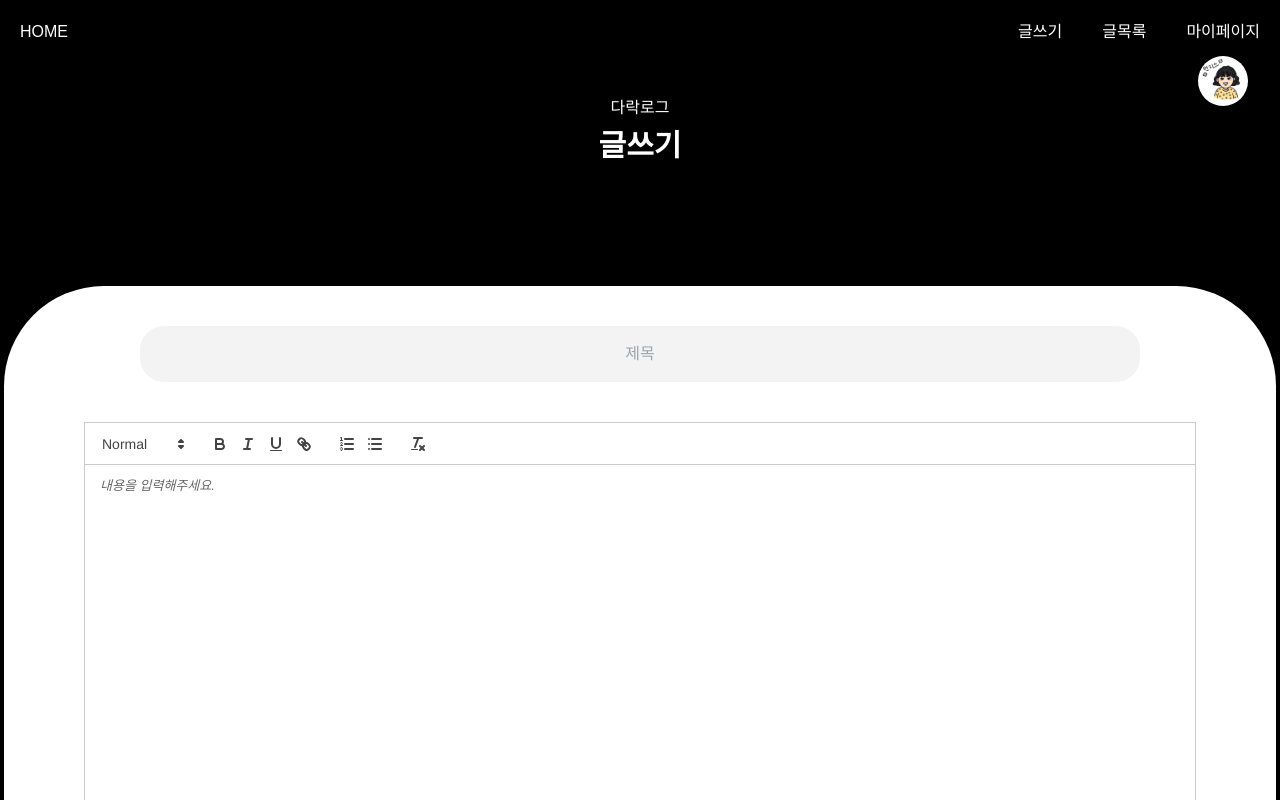
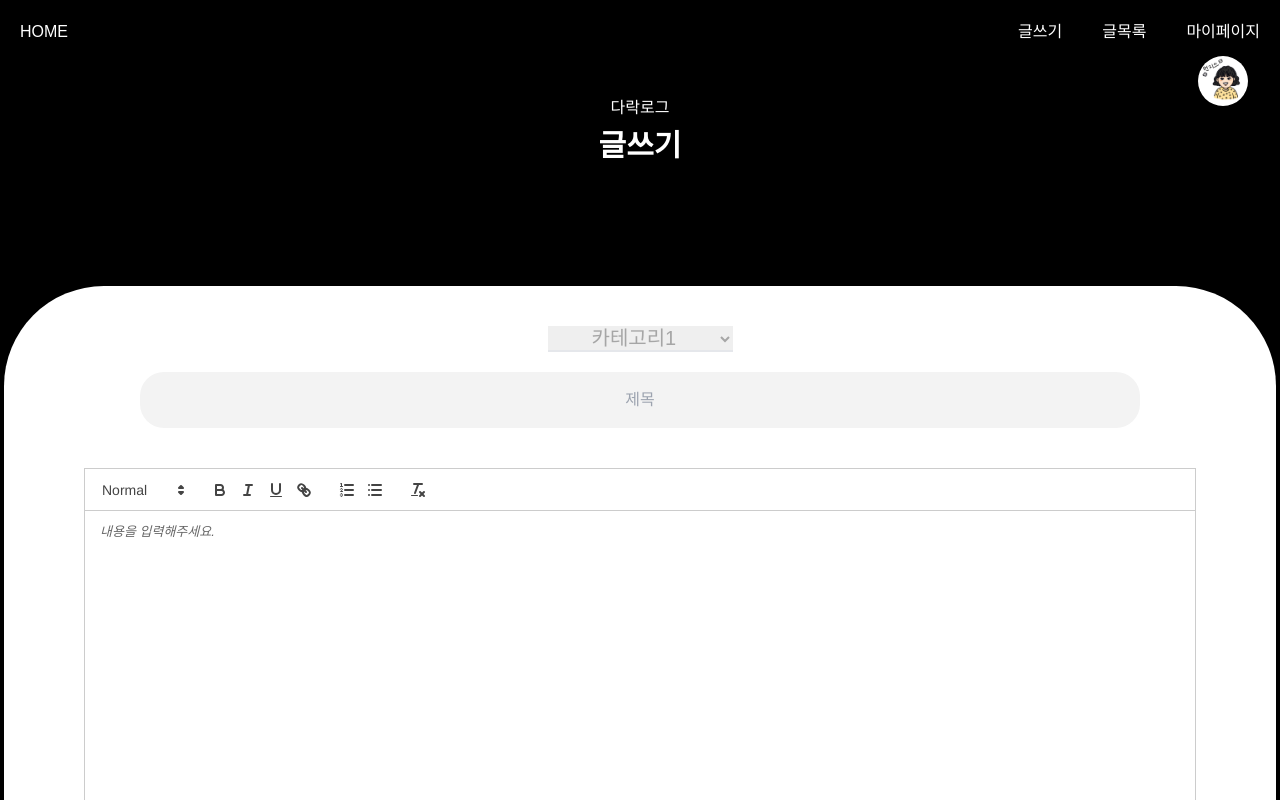
Before and after one commit to minji2219/darak-log, a Next.js app: page /write in a window 1280 px wide. Shown: the top 800 px of the page. Built offline with nearby package versions, Linux system fonts and the light colour scheme; a web font is replaced by a local one.

Commit message:
카테고리 추가

```diff
--- a/app/components/PostForm.tsx
+++ b/app/components/PostForm.tsx
@@ -23,6 +23,7 @@ export default function Page() {
   const quillInstance = useRef<ReactQuill>(null);
   const [content, setContent] = useState("");
   const [title, setTitle] = useState("");
+  const [category, setCategory] = useState("");
   const submit = async () => {
     await fetch(process.env.NEXT_PUBLIC_API_KEY + "/api/write/post", {
       method: "POST",
@@ -30,21 +31,31 @@ export default function Page() {
         "Content-Type": "application/json; charset=utf-8",
       },
       body: JSON.stringify({
+        //TODO, 셋중 하나라도 빠지면 toast로 빈칸 입력 err 뜨게하기
         title: title,
         content: content,
+        category: category,
       }),
     });
   };
-
   return (
     <form onSubmit={submit} className="mt-5 relative">
+      <select
+        name="category"
+        className="block mx-auto mb-5 px-10 text-xl border-b-2 text-[#A6A6A6] focus:outline-none"
+        onChange={(e) => setCategory(e.target.value)}
+      >
+        <option value="카테고리1">카테고리1</option>
+        <option value="카테고리2">카테고리2</option>
+        <option value="카테고리3">카테고리3</option>
+      </select>
       <input
         name="title"
         type="text"
         placeholder="제목"
         value={title}
         onChange={(e) => setTitle(e.target.value)}
-        className="w-[90%] mb-10 mx-auto bg-[#F3F3F3] p-4 rounded-3xl text-center block "
+        className="w-[90%] mb-10 mx-auto bg-[#F3F3F3] p-4 rounded-3xl text-center block"
       />
       <QuillNoSSRWrapper
         name="content"
--- a/app/page.tsx
+++ b/app/page.tsx
@@ -1,4 +1,3 @@
-import Image from "next/image";
 import HomePost from "./components/HomePost";
 
 export default function Home() {
--- a/pages/api/write/post.js
+++ b/pages/api/write/post.js
@@ -17,7 +17,7 @@ export default async function handler(req, res) {
   await db.collection("post").insertOne({
     title: req.body.title,
     content: req.body.content,
+    category: req.body.category,
     createdAt: createdAt,
   });
-  //카테고리 추가
 }
```
